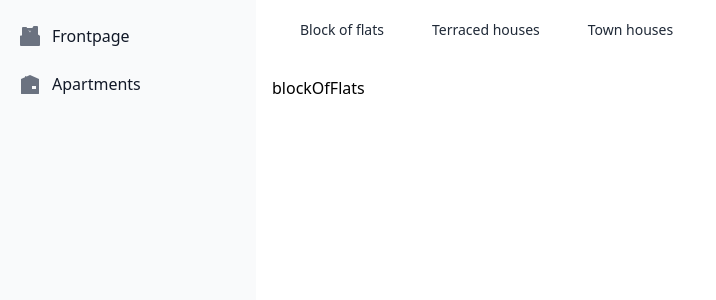
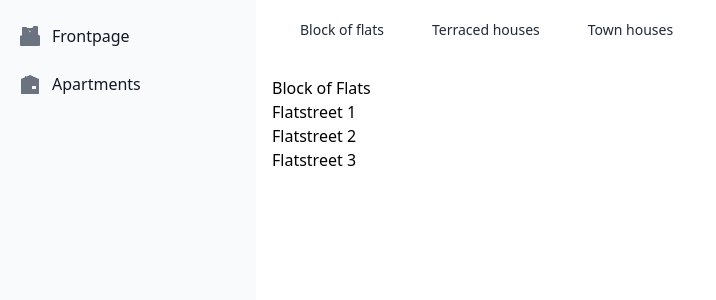
Before and after one commit to villeverkkonen/apartment-dealer, a Nuxt app: page /apartments in a window 1280 px wide. Shown: the top 300 px of the page, without its empty margins (0-716 px from the left). Built offline with nearby package versions, Linux system fonts and the light colour scheme.

Commit message:
Render mock apartment data

```diff
--- /dev/null
+++ b/components/ApartmentContainer.vue
@@ -0,0 +1,50 @@
+<template>
+    <div>
+        {{ selectedHouseName }}
+        <div v-for="(item) in selectedMockList" :key="item.street_address">
+            {{ item.street_address }}
+        </div>
+    </div>
+</template>
+
+<script>
+import { HouseOptions } from '~/store/apartment';
+import { mockBlockOfFlats, mockTerracedHouses, mockTownHouses } from '~/mocks/houseMocks';
+
+export default {
+    name: 'ApartmentContainer',
+    props: {
+        house: {
+            type: String,
+            required: true,
+            validator: value => Object.values(HouseOptions).includes(value),
+        },
+    },
+    computed: {
+        selectedMockList() {
+            switch (this.house) {
+                case HouseOptions.BLOCK_OF_FLATS:
+                    return mockBlockOfFlats;
+                case HouseOptions.TERRACED_HOUSES:
+                    return mockTerracedHouses;
+                case HouseOptions.TOWN_HOUSES:
+                    return mockTownHouses;
+                default:
+                    return [];
+            }
+        },
+        selectedHouseName() {
+            switch (this.house) {
+                case HouseOptions.BLOCK_OF_FLATS:
+                    return 'Block of Flats';
+                case HouseOptions.TERRACED_HOUSES:
+                    return 'Terraced Houses';
+                case HouseOptions.TOWN_HOUSES:
+                    return 'Town Houses';
+                default:
+                    return 'Block of Flats';
+            }
+        }
+    },
+}
+</script>
--- a/components/apartments/BlockOfFlats.vue
+++ /dev/null
@@ -1,11 +0,0 @@
-<template>
-    <div>
-        Block of flats
-    </div>
-</template>
-
-<script>
-export default {
-    name: 'BlockOfFlats',
-}
-</script>
--- a/components/apartments/TerracedHouse.vue
+++ /dev/null
@@ -1,11 +0,0 @@
-<template>
-    <div>
-        Terraced house
-    </div>
-</template>
-
-<script>
-export default {
-    name: 'TerracedHouse',
-}
-</script>
--- a/components/apartments/TownHouse.vue
+++ /dev/null
@@ -1,11 +0,0 @@
-<template>
-    <div>
-        Town house
-    </div>
-</template>
-
-<script>
-export default {
-    name: 'TownHouse',
-}
-</script>
--- /dev/null
+++ b/mocks/houseMocks.ts
@@ -0,0 +1,44 @@
+export const mockBlockOfFlats = [
+    {
+        street_address: 'Flatstreet 1',
+        city: 'Flat City',
+    },
+    {
+        street_address: 'Flatstreet 2',
+        city: 'Flat Town',
+    },
+    {
+        street_address: 'Flatstreet 3',
+        city: 'Flat Village',
+    },
+]
+
+export const mockTerracedHouses = [
+    {
+        street_address: 'Terracestreet 1',
+        city: 'Terrace City',
+    },
+    {
+        street_address: 'Terracestreet 2',
+        city: 'Terrace Town',
+    },
+    {
+        street_address: 'Terracestreet 3',
+        city: 'Terrace Village',
+    },
+]
+
+export const mockTownHouses = [
+    {
+        street_address: 'Townstreet 1',
+        city: 'Town City',
+    },
+    {
+        street_address: 'Townstreet 2',
+        city: 'City Town',
+    },
+    {
+        street_address: 'Townstreet 3',
+        city: 'Town City Village',
+    },
+]
--- a/package.json
+++ b/package.json
@@ -17,6 +17,7 @@
     "core-js": "^3.25.3",
     "nuxt": "^2.15.8",
     "vue": "^2.7.10",
+    "vue-hooks-form": "^0.3.1",
     "vue-server-renderer": "^2.7.10",
     "vue-template-compiler": "^2.7.10"
   },
--- a/pages/apartments/block-of-flats/index.vue
+++ /dev/null
@@ -1,13 +0,0 @@
-<template>
-    <BlockOfFlats />
-</template>
-
-<script lang="ts">
-import Vue from 'vue'
-import BlockOfFlats from '~/components/apartments/BlockOfFlats.vue';
-
-export default Vue.extend({
-    name: "BlockOfFlatsPage",
-    components: { BlockOfFlats }
-})
-</script>
--- a/pages/apartments/index.vue
+++ b/pages/apartments/index.vue
@@ -18,7 +18,7 @@
             </nav>
         </header>
         <div class="p-4">
-            {{ selectedHouse }}
+            <ApartmentContainer :house="selectedHouse" />
         </div>
     </div>
 </template>
@@ -26,6 +26,7 @@
 <script lang="ts">
 import Vue from 'vue'
 import { HouseOptions } from '~/store/apartment'
+import ApartmentContainer from '~/components/ApartmentContainer.vue'
 
 export default Vue.extend({
     name: 'ApartmentsPage',
@@ -40,5 +41,8 @@ export default Vue.extend({
             this.selectedHouse = value
         },
     },
+    components: {
+        ApartmentContainer,
+    }
 })
 </script>
--- a/pages/apartments/terraced-houses/index.vue
+++ /dev/null
@@ -1,13 +0,0 @@
-<template>
-    <TerracedHouse />
-</template>
-
-<script lang="ts">
-import Vue from 'vue'
-import TerracedHouse from '~/components/apartments/TerracedHouse.vue';
-
-export default Vue.extend({
-    name: "TerracedHousesPage",
-    components: { TerracedHouse }
-})
-</script>
--- a/pages/apartments/town-houses/index.vue
+++ /dev/null
@@ -1,13 +0,0 @@
-<template>
-    <TownHouse />
-</template>
-
-<script lang="ts">
-import Vue from 'vue'
-import TownHouse from '~/components/apartments/TownHouse.vue';
-
-export default Vue.extend({
-    name: "TownHousesPage",
-    components: { TownHouse }
-})
-</script>
```
Also changed, not shown: 1 other file (tests, documents, lock files or other folders).
